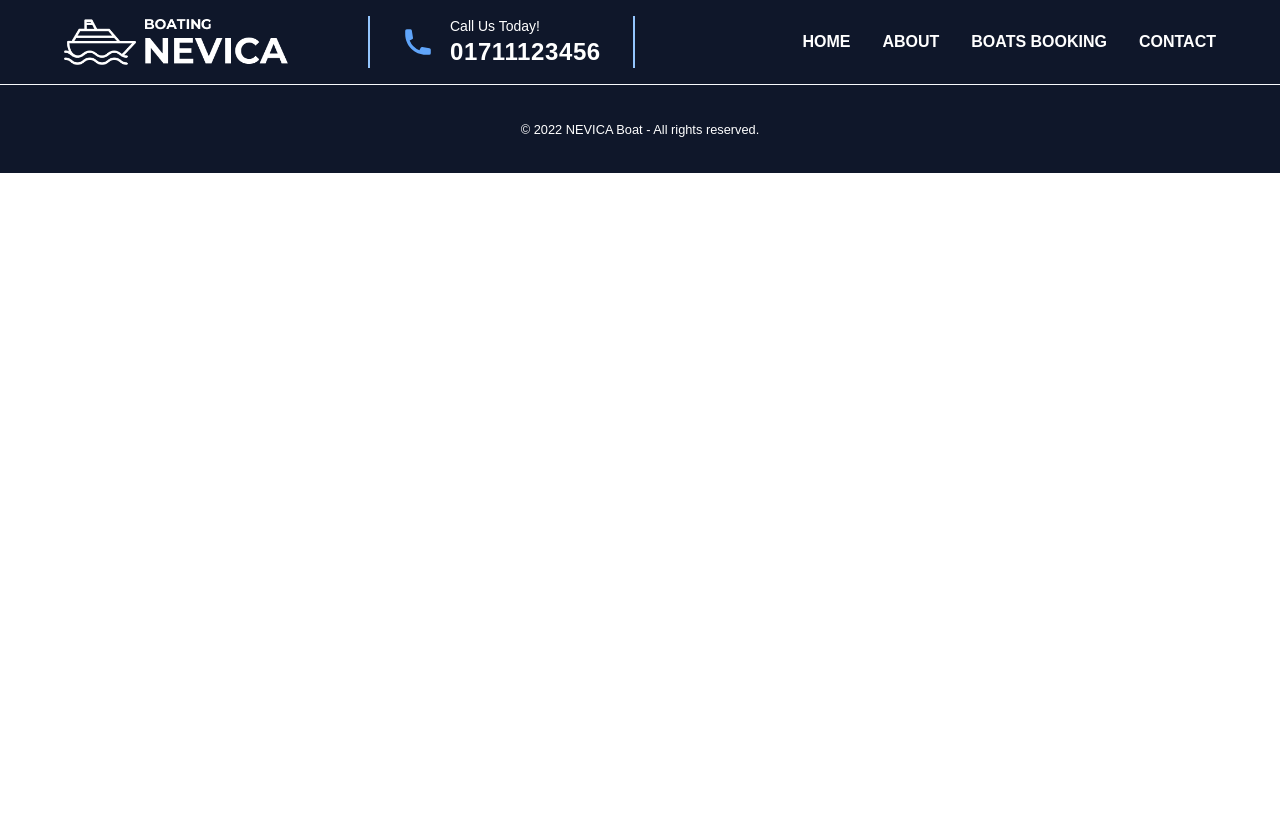
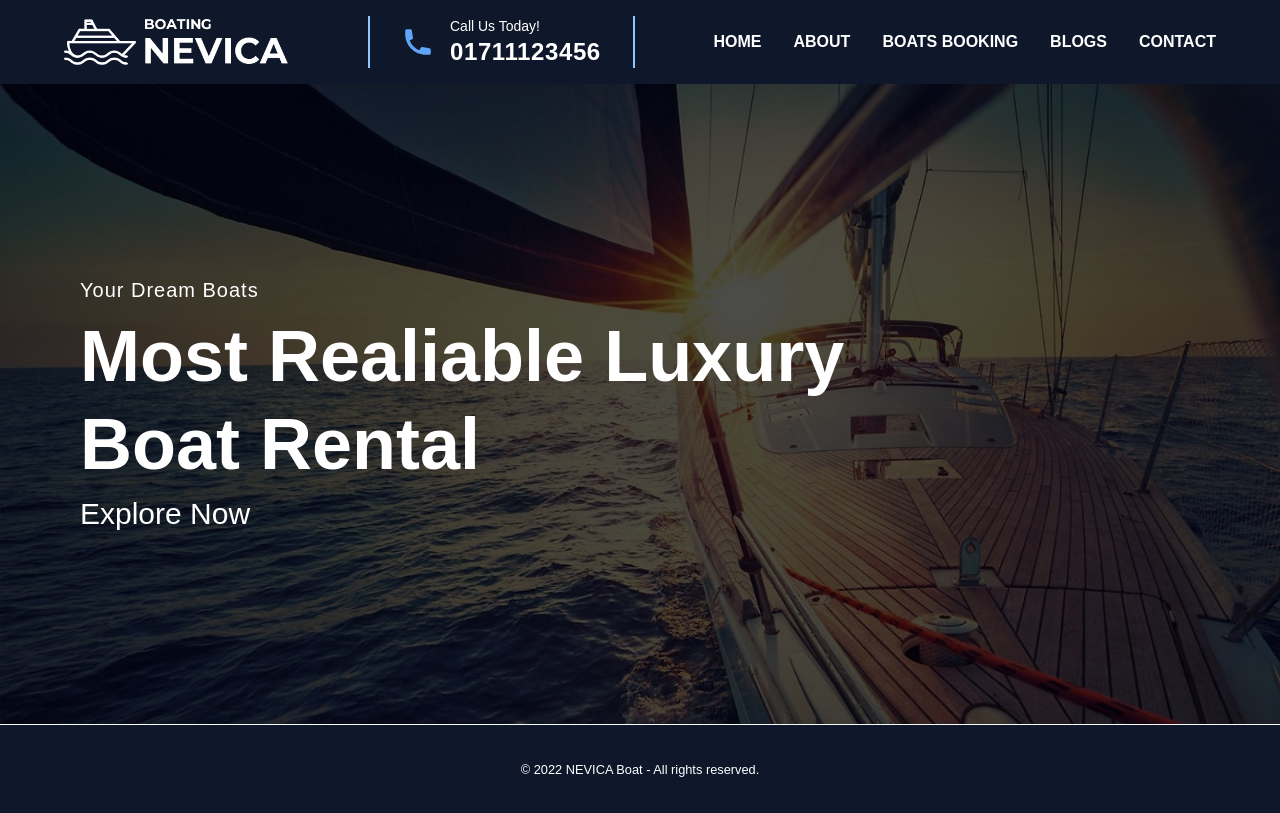
Before and after one commit to ashrafalisimon/boating-nevica-client, a React (Create React App) app: page / in a window 1280 px wide. Built offline with nearby package versions, Linux system fonts and the light colour scheme.

Commit message:
banner section complete

```diff
--- a/src/App.css
+++ b/src/App.css
@@ -28,6 +28,7 @@
   color: #61dafb;
 }
 
+
 @keyframes App-logo-spin {
   from {
     transform: rotate(0deg);
--- a/src/App.js
+++ b/src/App.js
@@ -2,6 +2,7 @@ import { Route, Routes } from 'react-router-dom';
 import './App.css';
 import Footer from './components/Footer/Footer';
 import Header from './components/Header/Header';
+import Home from './components/Home/Home';
 
 function App() {
   return (
@@ -11,6 +12,10 @@ function App() {
       -------------------*/}
       <Header/>
 
+       <Routes>
+          <Route path='/' element={<Home/>}/>
+          <Route path='/home' element={<Home/>}/>
+       </Routes>
 
        {/* ------------------
         footer components
--- a/src/components/Header/Header.js
+++ b/src/components/Header/Header.js
@@ -6,7 +6,7 @@ import { MenuAlt3Icon, PhoneIcon, XIcon } from '@heroicons/react/solid'
 const Header = () => {
     const [open, setOpen] = useState(false);
     return (
-        <nav className='bg-slate-900 px-2 sm:px-16 py-4 sticky'>
+        <nav className='bg-slate-900 px-2 sm:px-16 py-4 sticky top-0'>
           <div className='flex items-center justify-between'>
             <div className='flex items-center justify-between'>
                   {/* nav logo  */}
@@ -33,10 +33,11 @@ const Header = () => {
                          open? <XIcon className='h-7 w-7 md:hidden text-blue-500'/> :  <MenuAlt3Icon className='h-7 w-7 md:hidden text-blue-500'/>
                      }
                   </div>
-                  <ul className={`md:flex justify-end md:space-x-8 text-white font-bold ${open ? "mt-6 absolute block w-full left-0 bg-slate-900 py-2 text-center duration-500 ease-in " :"hidden"} `}>
+                  <ul className={`md:flex justify-end md:space-x-8 text-white font-bold ${open ? "mt-6 absolute block w-full left-0 bg-slate-900 py-2 px-2 duration-500 ease-in " :"hidden"} `}>
                       <li><Link className='hover:text-blue-500 duration-300' to='/home'>HOME</Link></li>
                       <li><Link className='hover:text-blue-500 duration-300' to='/about'>ABOUT</Link></li>
                       <li><Link className='hover:text-blue-500 duration-300' to='/boats' >BOATS BOOKING</Link></li>
+                      <li><Link className='hover:text-blue-500 duration-300' to='/blogs' >BLOGS</Link></li>
                       <li><Link className='hover:text-blue-500 duration-300' to='/contact' >CONTACT</Link></li>
                   </ul>
               </div>
--- /dev/null
+++ b/src/components/Home Page/Banner/Banner.css
@@ -0,0 +1,10 @@
+.explore-btn ::after{
+    border-style: solid;
+	padding-top: 5px;
+	border-color: transparent transparent rgb(251 191 36) transparent;
+	border-width: 0 0px 10px 185px;
+	content: '';
+	display:block;
+	height: 0;
+	width: 0;
+  }
--- /dev/null
+++ b/src/components/Home Page/Banner/Banner.js
@@ -0,0 +1,20 @@
+import React from 'react';
+import { Link } from 'react-router-dom';
+import background from '../../../images/banner.jpg'
+import './Banner.css'
+
+const Banner = () => {
+    return (
+        <div>
+            <div className='bg-no-repeat bg-cover px-2 py-4 sm:py-48 sm:px-20 text-white space-y-1 md:space-y-4' style={{ backgroundImage: `url(${background})` }} >
+                <h4 className='text-sm md:text-xl  font-medium tracking-wider '>Your Dream Boats</h4>
+                <h1 className='text-3xl md:text-7xl  font-bold '>Most Realiable Luxury <span className='block mt-2 md:mt-4'> Boat Rental </span></h1>
+                <div className='hover:text-amber-400 duration-300 md:explore-btn '>
+                    <Link className='text-xl md:text-3xl ' to='/boats'>Explore Now</Link>
+                </div>
+            </div>
+        </div>
+    );
+};
+
+export default Banner;
--- /dev/null
+++ b/src/components/Home/Home.js
@@ -0,0 +1,12 @@
+import React from 'react';
+import Banner from '../Home Page/Banner/Banner';
+
+const Home = () => {
+    return (
+        <>
+           <Banner/>
+        </>
+    );
+};
+
+export default Home;
```
